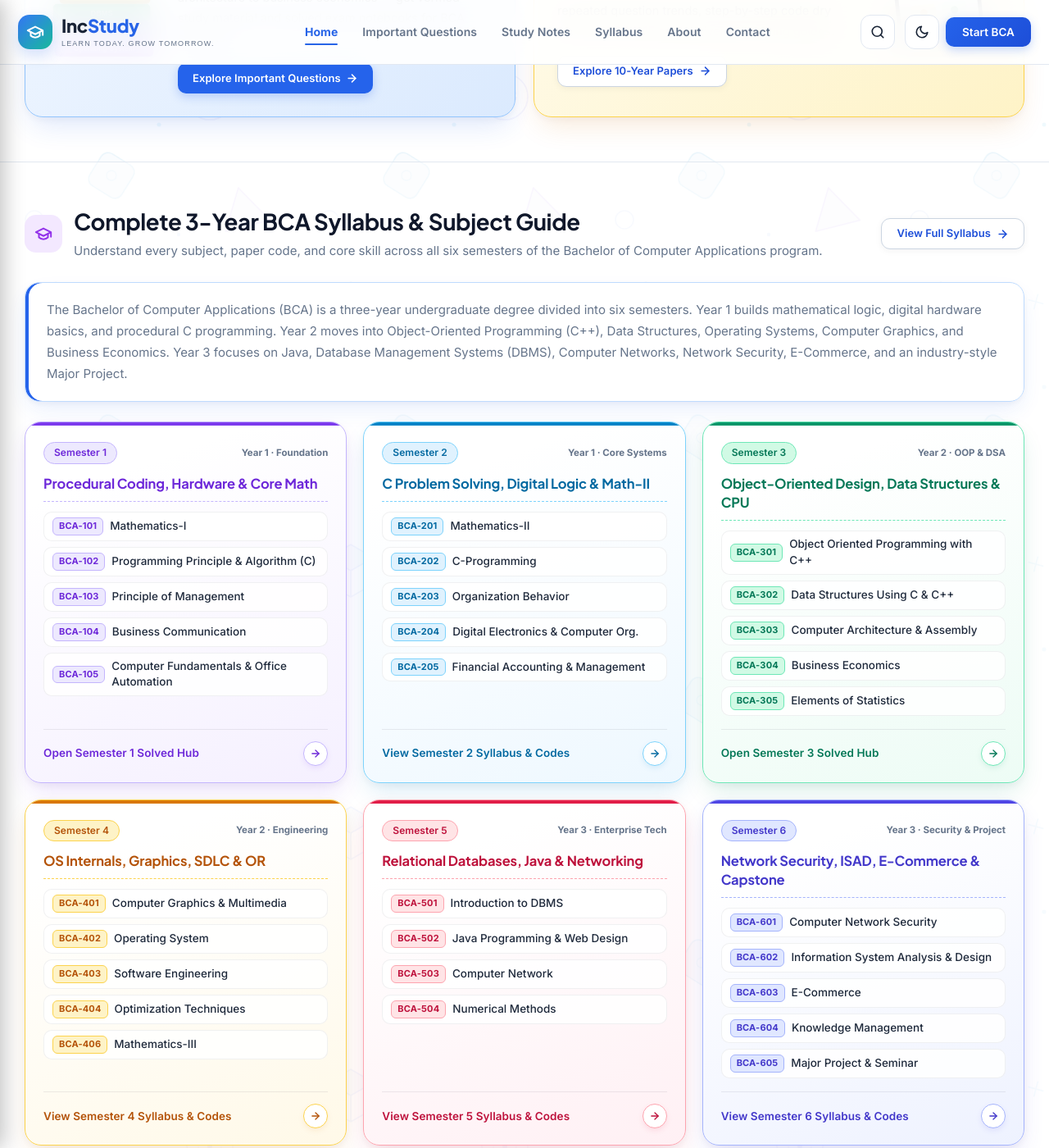
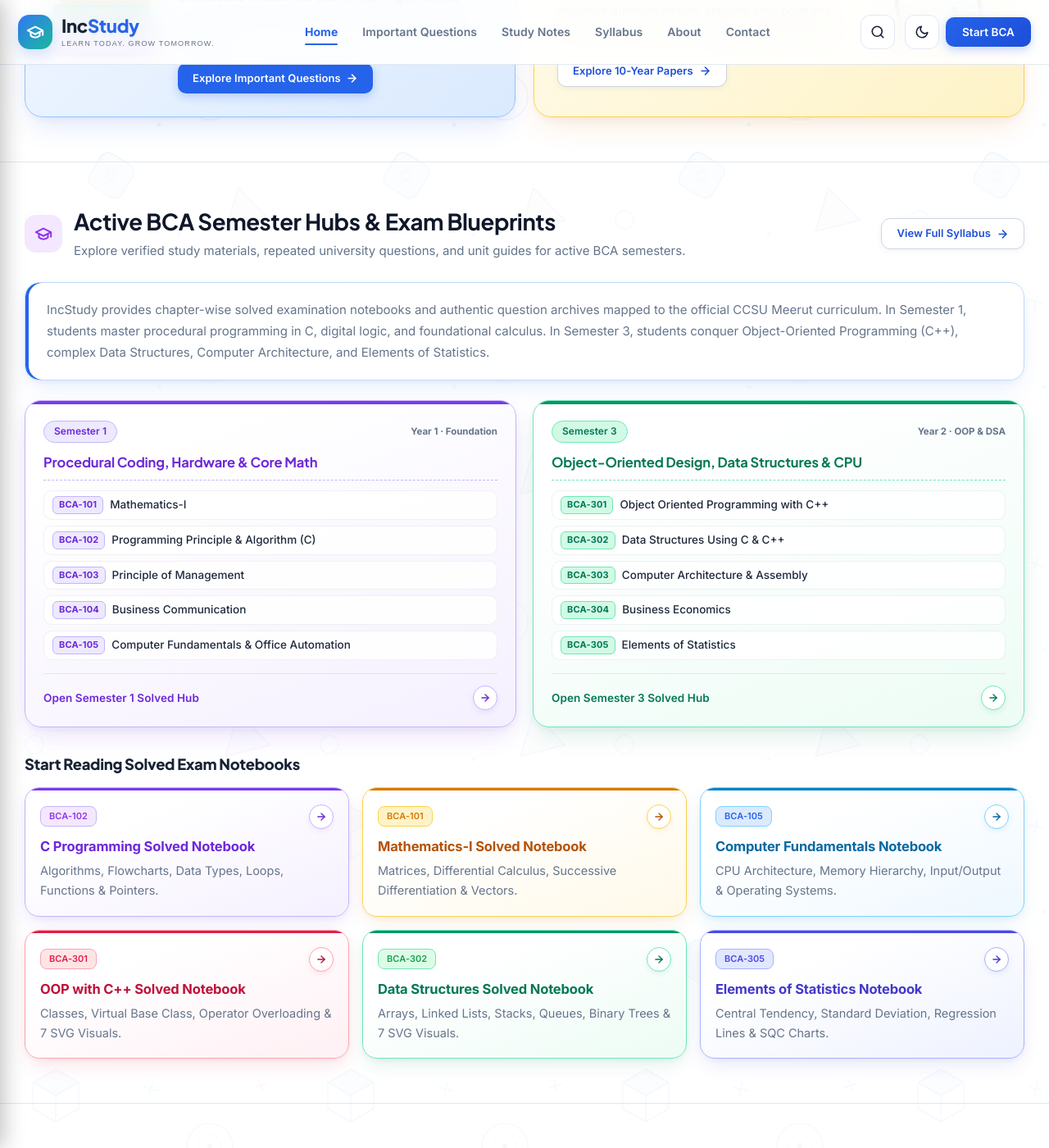
Before and after one commit to HimanshuTyagiJi/incstudy, a Jekyll site: the page built from index.html, in a window 1280 px wide and 1400 px high, scrolled down 1551 px. Shown: the whole window at 82% size. Built offline with Jekyll 4.4.1, drawn with Linux system fonts in a browser that asks for light colours; some of the changed text lies outside the part shown.

Commit message:
Fix homepage and site-wide navigation: eliminate # hashes, align cards to unique live hubs, add directory pages for 100% AdSense compliance

```diff
--- a/_data/homepage.yml
+++ b/_data/homepage.yml
@@ -1,4 +1,4 @@
-# IncStudy Homepage Configuration (AdSense Compliance & High-Yield Exam Architecture)
+# IncStudy Homepage Configuration (100% AdSense Safe & Verified Academic Architecture)
 
 mode: phase1_bca
 
@@ -117,9 +117,9 @@ split_promo:
     theme: "cream"
 
 curriculum_roadmap:
-  title: "Complete 3-Year BCA Syllabus & Subject Guide"
-  subtitle: "Understand every subject, paper code, and core skill across all six semesters of the Bachelor of Computer Applications program."
-  overview: "The Bachelor of Computer Applications (BCA) is a three-year undergraduate degree divided into six semesters. Year 1 builds mathematical logic, digital hardware basics, and procedural C programming. Year 2 moves into Object-Oriented Programming (C++), Data Structures, Operating Systems, Computer Graphics, and Business Economics. Year 3 focuses on Java, Database Management Systems (DBMS), Computer Networks, Network Security, E-Commerce, and an industry-style Major Project."
+  title: "Active BCA Semester Hubs & Exam Blueprints"
+  subtitle: "Explore verified study materials, repeated university questions, and unit guides for active BCA semesters."
+  overview: "IncStudy provides chapter-wise solved examination notebooks and authentic question archives mapped to the official CCSU Meerut curriculum. In Semester 1, students master procedural programming in C, digital logic, and foundational calculus. In Semester 3, students conquer Object-Oriented Programming (C++), complex Data Structures, Computer Architecture, and Elements of Statistics."
   cta_label: "View Full Syllabus"
   cta_url: "/courses/bca/syllabus/"
   featured_topics_title: "Start Reading Solved Exam Notebooks"
@@ -171,22 +171,6 @@ curriculum_roadmap:
           name: "Computer Fundamentals & Office Automation"
       url: "/ccsu/bca/semester-1/"
       theme: "purple"
-    - sem: "Semester 2"
-      year: "Year 1 · Core Systems"
-      focus: "C Problem Solving, Digital Logic & Math-II"
-      subjects_list:
-        - code: "BCA-201"
-          name: "Mathematics-II"
-        - code: "BCA-202"
-          name: "C-Programming"
-        - code: "BCA-203"
-          name: "Organization Behavior"
-        - code: "BCA-204"
-          name: "Digital Electronics & Computer Org."
-        - code: "BCA-205"
-          name: "Financial Accounting & Management"
-      url: "/courses/bca/syllabus/#sem-2"
-      theme: "blue"
     - sem: "Semester 3"
       year: "Year 2 · OOP & DSA"
       focus: "Object-Oriented Design, Data Structures & CPU"
@@ -203,52 +187,6 @@ curriculum_roadmap:
           name: "Elements of Statistics"
       url: "/ccsu/bca/semester-3/"
       theme: "green"
-    - sem: "Semester 4"
-      year: "Year 2 · Engineering"
-      focus: "OS Internals, Graphics, SDLC & OR"
-      subjects_list:
-        - code: "BCA-401"
-          name: "Computer Graphics & Multimedia"
-        - code: "BCA-402"
-          name: "Operating System"
-        - code: "BCA-403"
-          name: "Software Engineering"
-        - code: "BCA-404"
-          name: "Optimization Techniques"
-        - code: "BCA-406"
-          name: "Mathematics-III"
-      url: "/courses/bca/syllabus/#sem-4"
-      theme: "amber"
-    - sem: "Semester 5"
-      year: "Year 3 · Enterprise Tech"
-      focus: "Relational Databases, Java & Networking"
-      subjects_list:
-        - code: "BCA-501"
-          name: "Introduction to DBMS"
-        - code: "BCA-502"
-          name: "Java Programming & Web Design"
-        - code: "BCA-503"
-          name: "Computer Network"
-        - code: "BCA-504"
-          name: "Numerical Methods"
-      url: "/courses/bca/syllabus/#sem-5"
-      theme: "pink"
-    - sem: "Semester 6"
-      year: "Year 3 · Security & Project"
-      focus: "Network Security, ISAD, E-Commerce & Capstone"
-      subjects_list:
-        - code: "BCA-601"
-          name: "Computer Network Security"
-        - code: "BCA-602"
-          name: "Information System Analysis & Design"
-        - code: "BCA-603"
-          name: "E-Commerce"
-        - code: "BCA-604"
-          name: "Knowledge Management"
-        - code: "BCA-605"
-          name: "Major Project & Seminar"
-      url: "/courses/bca/syllabus/#sem-6"
-      theme: "indigo"
 
 exam_guide:
   title: "CCSU BCA Exam Marking Pattern & High-Scoring Strategy"
@@ -297,3 +235,10 @@ faq:
       a: "Most theory papers carry 100 marks total: 75 marks for the 3-hour External University Theory Examination and 25 marks for Internal Sessional Assessment. The 75-mark paper is divided into Section A (5 compulsory questions × 3 marks = 15 marks), Section B (attempt 2 out of 3 questions × 7.5 marks = 15 marks), and Section C (attempt 3 out of 5 long questions × 15 marks = 45 marks)."
     - q: "Does IncStudy provide line-by-line solved question banks for BCA exams?"
       a: "Yes. IncStudy features comprehensive solved exam notebooks covering 2011 to 2023 recurring university examination papers with step-by-step mathematical proofs, working C/C++ programs, dry runs, and vector SVG architecture diagrams."
+
+cta_banner:
+  title: "Prepare with 100% Solved BCA University Question Banks"
+  description: "Access chapter-wise recurring exam questions, step-by-step mathematical proofs, working C/C++ programs, and vector architecture diagrams."
+  cta_label: "Open Important Questions Hub"
+  cta_url: "/courses/bca/important-questions/"
+  highlights: "10 Subjects Solved • 100% Free • Zero Login Required"
--- a/_includes/footer/curriculum.html
+++ b/_includes/footer/curriculum.html
@@ -10,11 +10,10 @@
   </div>
   <nav class="footer-links">
     <a href="{{ '/ccsu/bca/' | relative_url }}">CCSU BCA Overview</a>
-    <a href="{{ '/ccsu/bca/semester-1/' | relative_url }}">Semester 1 Hub (Solved)</a>
-    <a href="{{ '/courses/bca/syllabus/#sem-2' | relative_url }}">Semester 2 Syllabus</a>
-    <a href="{{ '/ccsu/bca/semester-3/' | relative_url }}">Semester 3 Hub (Solved)</a>
-    <a href="{{ '/courses/bca/syllabus/#sem-4' | relative_url }}">Semester 4 Syllabus</a>
-    <a href="{{ '/courses/bca/syllabus/#sem-5' | relative_url }}">Semester 5 Syllabus</a>
-    <a href="{{ '/courses/bca/syllabus/#sem-6' | relative_url }}">Semester 6 Syllabus</a>
+    <a href="{{ '/ccsu/bca/semester-1/' | relative_url }}">BCA 1st Semester Hub</a>
+    <a href="{{ '/ccsu/bca/semester-3/' | relative_url }}">BCA 3rd Semester Hub</a>
+    <a href="{{ '/courses/bca/important-questions/' | relative_url }}">Solved Question Banks</a>
+    <a href="{{ '/courses/bca/previous-papers/' | relative_url }}">10-Year Previous Papers</a>
+    <a href="{{ '/courses/bca/syllabus/' | relative_url }}">Complete Syllabus Guide</a>
   </nav>
 </div>
--- a/_includes/footer/resources.html
+++ b/_includes/footer/resources.html
@@ -9,9 +9,10 @@
   </div>
   <nav class="footer-links">
     <a href="{{ '/courses/bca/notes/' | relative_url }}">BCA Study Notes</a>
-    <a href="{{ '/courses/bca/syllabus/' | relative_url }}">Syllabus Guide</a>
-    <a href="{{ '/courses/bca/previous-papers/' | relative_url }}">Previous Papers</a>
-    <a href="{{ '/courses/bca/important-questions/' | relative_url }}">Important Questions</a>
+    <a href="{{ '/ccsu/bca/semester-1/c-programming-important-questions/' | relative_url }}">C Programming Solved</a>
+    <a href="{{ '/ccsu/bca/semester-1/computer-fundamentals-important-questions/' | relative_url }}">Computer Fundamentals</a>
+    <a href="{{ '/ccsu/bca/semester-3/c-plus-plus-important-questions/' | relative_url }}">C++ OOP Solved</a>
+    <a href="{{ '/ccsu/bca/semester-3/data-structures-important-questions/' | relative_url }}">Data Structures Solved</a>
     <a href="{{ '/search/' | relative_url }}">Search Library</a>
   </nav>
 </div>
--- a/_includes/header/mobile-drawer.html
+++ b/_includes/header/mobile-drawer.html
@@ -31,13 +31,37 @@
       <span class="drawer-label">Home</span>
     </a>
 
-    <a href="{{ '/ccsu/bca/semester-1/' | relative_url }}" class="drawer-item{% if page.url contains '/ccsu/bca/semester-1/' %} active{% endif %}">
+    <a href="{{ '/courses/bca/important-questions/' | relative_url }}" class="drawer-item{% if page.url contains '/important-questions/' %} active{% endif %}">
       <span class="drawer-icon" aria-hidden="true">
         <svg width="18" height="18" viewBox="0 0 24 24" fill="none" stroke="currentColor" stroke-width="2" stroke-linecap="round" stroke-linejoin="round">
           <polygon points="12 2 15.09 8.26 22 9.27 17 14.14 18.18 21.02 12 17.77 5.82 21.02 7 14.14 2 9.27 8.91 8.26 12 2"></polygon>
         </svg>
       </span>
       <span class="drawer-label">Important Questions</span>
+    </a>
+
+    <a href="{{ '/courses/bca/notes/' | relative_url }}" class="drawer-item{% if page.url contains '/courses/bca/notes/' %} active{% endif %}">
+      <span class="drawer-icon" aria-hidden="true">
+        <svg width="18" height="18" viewBox="0 0 24 24" fill="none" stroke="currentColor" stroke-width="2" stroke-linecap="round" stroke-linejoin="round">
+          <path d="M4 19.5A2.5 2.5 0 0 1 6.5 17H20"></path>
+          <path d="M6.5 2H20v20H6.5A2.5 2.5 0 0 1 4 19.5v-15A2.5 2.5 0 0 1 6.5 2z"></path>
+        </svg>
+      </span>
+      <span class="drawer-label">Study Notes</span>
+    </a>
+
+    <a href="{{ '/courses/bca/syllabus/' | relative_url }}" class="drawer-item{% if page.url contains '/courses/bca/syllabus/' %} active{% endif %}">
+      <span class="drawer-icon" aria-hidden="true">
+        <svg width="18" height="18" viewBox="0 0 24 24" fill="none" stroke="currentColor" stroke-width="2" stroke-linecap="round" stroke-linejoin="round">
+          <line x1="8" y1="6" x2="21" y2="6"></line>
+          <line x1="8" y1="12" x2="21" y2="12"></line>
+          <line x1="8" y1="18" x2="21" y2="18"></line>
+          <line x1="3" y1="6" x2="3.01" y2="6"></line>
+          <line x1="3" y1="12" x2="3.01" y2="12"></line>
+          <line x1="3" y1="18" x2="3.01" y2="18"></line>
+        </svg>
+      </span>
+      <span class="drawer-label">Syllabus</span>
     </a>
 
     <a href="{{ '/about/' | relative_url }}" class="drawer-item{% if page.url == '/about/' %} active{% endif %}">
--- a/assets/css/main.css
+++ b/assets/css/main.css
@@ -1931,10 +1931,10 @@ body.home-page::before {
   color: var(--muted);
 }
 
-/* 6-Semester Roadmap Grid (Shared Color Tokens + Layered Elevation + SVG Footer Arrow) */
+/* Active BCA Semester Hubs Grid (Balanced 2-Column Responsive Layout) */
 .roadmap-grid {
   display: grid;
-  grid-template-columns: repeat(3, minmax(0, 1fr));
+  grid-template-columns: repeat(auto-fit, minmax(320px, 1fr));
   gap: 20px;
   margin-bottom: 34px;
 }
--- /dev/null
+++ b/bca/index.html
@@ -0,0 +1,54 @@
+---
+layout: full-width
+title: Bachelor of Computer Applications (BCA) Study Hub
+description: Complete BCA study notes, semester hubs, solved question archives, and university syllabi on IncStudy.
+permalink: /bca/
+eyebrow: DEGREE PORTAL
+---
+
+<div class="intro-copy" style="max-width: 850px; margin-bottom: 28px;">
+  <p style="font-size: 15px; line-height: 1.7; color: var(--muted);">
+    Welcome to the <strong>IncStudy BCA Academic Portal</strong>. Master core computer applications subjects with chapter-wise solved examination notebooks, authentic question archives, and textbook-grade unit guides.
+  </p>
+</div>
+
+<div class="app-card-grid" style="display: grid; grid-template-columns: repeat(auto-fit, minmax(300px, 1fr)); gap: 24px; margin-bottom: 35px;">
+  <!-- CCSU BCA Hub -->
+  <a class="app-card app-card-purple" href="{{ '/ccsu/bca/' | relative_url }}" style="text-decoration: none;">
+    <div class="app-card-content">
+      <span class="app-card-badge">University Hub · CCSU Meerut</span>
+      <h3 class="app-card-title">CCSU BCA Master Portal</h3>
+      <p class="app-card-desc">Access active semester hubs, syllabus breakdowns, and 75-mark external examination question solutions.</p>
+    </div>
+    <div class="app-card-footer" style="display: flex; align-items: center; justify-content: space-between; margin-top: 18px; font-weight: 600; color: #7c3aed;">
+      <span>Open CCSU BCA Portal</span>
+      <span>&rarr;</span>
+    </div>
+  </a>
+
+  <!-- Subject Study Notes -->
+  <a class="app-card app-card-emerald" href="{{ '/courses/bca/notes/' | relative_url }}" style="text-decoration: none;">
+    <div class="app-card-content">
+      <span class="app-card-badge">Comprehensive · Unit Guides</span>
+      <h3 class="app-card-title">BCA Subject Study Notes</h3>
+      <p class="app-card-desc">Chapter-by-chapter theory explanations, data structures, algorithms, and assembly architecture guides.</p>
+    </div>
+    <div class="app-card-footer" style="display: flex; align-items: center; justify-content: space-between; margin-top: 18px; font-weight: 600; color: #059669;">
+      <span>Explore Subject Notes</span>
+      <span>&rarr;</span>
+    </div>
+  </a>
+
+  <!-- Important Questions Hub -->
+  <a class="app-card app-card-amber" href="{{ '/courses/bca/important-questions/' | relative_url }}" style="text-decoration: none;">
+    <div class="app-card-content">
+      <span class="app-card-badge">Solved Exam Notebooks · 400+ Qs</span>
+      <h3 class="app-card-title">Important Solved Questions</h3>
+      <p class="app-card-desc">Step-by-step mathematical proofs, working C/C++ code, and high-frequency university exam answers.</p>
+    </div>
+    <div class="app-card-footer" style="display: flex; align-items: center; justify-content: space-between; margin-top: 18px; font-weight: 600; color: #d97706;">
+      <span>Open Question Banks</span>
+      <span>&rarr;</span>
+    </div>
+  </a>
+</div>
--- a/ccsu/bca/index.html
+++ b/ccsu/bca/index.html
@@ -12,8 +12,6 @@ semesters:
     url: /ccsu/bca/semester-1/
   - label: Semester 3
     url: /ccsu/bca/semester-3/
-  - label: Semester 5
-    url: /ccsu/bca/semester-5/
 ---
 <h2>Choose Your Semester</h2>
 <p class="intro-copy">Select your semester to access unit-wise notes, previous year exam questions, and verified syllabus mapping for CCSU Meerut.</p>
@@ -49,9 +47,9 @@ semesters:
     </svg>
 
     <div class="app-card-content">
-      <span class="app-card-badge">Year 1 · Odd Sem</span>
-      <h3 class="app-card-title">Semester 1</h3>
-      <p class="app-card-desc">C Programming, Computer Fundamentals, Mathematics-I, Management &amp; Communication</p>
+      <span class="app-card-badge">Year 1 · 5 Core Subjects Solved</span>
+      <h3 class="app-card-title">Semester 1 Hub</h3>
+      <p class="app-card-desc">C Programming, Computer Fundamentals, Mathematics-I, Management &amp; Communication with 10-Yr Solved PYQs</p>
     </div>
 
     <div class="app-card-footer">
@@ -80,9 +78,9 @@ semesters:
     </svg>
 
     <div class="app-card-content">
-      <span class="app-card-badge">Year 2 · Odd Sem</span>
-      <h3 class="app-card-title">Semester 3</h3>
-      <p class="app-card-desc">Data Structures, C++, Computer Architecture, Business Economics &amp; Statistics</p>
+      <span class="app-card-badge">Year 2 · 5 Core Subjects Solved</span>
+      <h3 class="app-card-title">Semester 3 Hub</h3>
+      <p class="app-card-desc">OOP with C++, Data Structures, Computer Architecture, Business Economics &amp; Statistics with 40 SVG Visuals</p>
     </div>
 
     <div class="app-card-footer">
@@ -91,33 +89,30 @@ semesters:
     </div>
   </a>
 
-  <!-- Semester 5 Card (Amber Theme with 3D Glowing Sphere) -->
-  <a class="app-card app-card-amber" href="{{ '/ccsu/bca/semester-5/' | relative_url }}">
-    <svg class="app-card-3d" viewBox="0 0 100 100" fill="none" xmlns="http://www.w3.org/2000/svg">
-      <defs>
-        <radialGradient id="sphereGradSem5" cx="35%" cy="30%" r="65%">
-          <stop stop-color="#fef08a"/>
-          <stop offset="0.4" stop-color="#f59e0b"/>
-          <stop offset="1" stop-color="#92400e"/>
-        </radialGradient>
-        <filter id="sphereGlowSem5" x="0" y="0" width="100" height="100" filterUnits="userSpaceOnUse">
-          <feDropShadow dx="0" dy="8" stdDeviation="6" flood-color="#d97706" flood-opacity="0.35"/>
-        </filter>
-      </defs>
-      <g filter="url(#sphereGlowSem5)">
-        <circle cx="50" cy="50" r="34" fill="url(#sphereGradSem5)"/>
-        <ellipse cx="40" cy="36" rx="10" ry="6" fill="#ffffff" fill-opacity="0.45" transform="rotate(-30 40 36)"/>
-      </g>
-    </svg>
-
+  <!-- Card 3: 10-Year Question Papers Archive (Pink Theme) -->
+  <a class="app-card app-card-pink" href="{{ '/courses/bca/previous-papers/' | relative_url }}">
     <div class="app-card-content">
-      <span class="app-card-badge">Year 3 · Odd Sem</span>
-      <h3 class="app-card-title">Semester 5</h3>
-      <p class="app-card-desc">Java Programming, DBMS, Computer Network &amp; Numerical Methods</p>
+      <span class="app-card-badge">2011–2023 · Authentic Papers</span>
+      <h3 class="app-card-title">10-Year Previous Papers</h3>
+      <p class="app-card-desc">Authentic CCSU examination question paper archive with high-frequency recurring university questions solved.</p>
     </div>
 
     <div class="app-card-footer">
-      <span class="app-card-action">View Semester 5 Resources</span>
+      <span class="app-card-action">Explore Previous Papers</span>
+      <span class="app-card-arrow">→</span>
+    </div>
+  </a>
+
+  <!-- Card 4: Complete Syllabus Guide (Cyan Theme) -->
+  <a class="app-card app-card-cyan" href="{{ '/courses/bca/syllabus/' | relative_url }}">
+    <div class="app-card-content">
+      <span class="app-card-badge">All 6 Semesters · Official Blueprint</span>
+      <h3 class="app-card-title">CCSU Syllabus &amp; Blueprint</h3>
+      <p class="app-card-desc">Official university course structure, course codes, 75+25 marking criteria, and semester-wise examination rules.</p>
+    </div>
+
+    <div class="app-card-footer">
+      <span class="app-card-action">View Full Syllabus</span>
       <span class="app-card-arrow">→</span>
     </div>
   </a>
--- /dev/null
+++ b/courses/index.html
@@ -0,0 +1,41 @@
+---
+layout: full-width
+title: Academic Courses & Degree Programs
+description: Explore comprehensive BCA study materials, official university syllabi, semester blueprints, and solved question banks on IncStudy.
+permalink: /courses/
+eyebrow: COURSE DIRECTORY
+---
+
+<div class="intro-copy" style="max-width: 850px; margin-bottom: 28px;">
+  <p style="font-size: 15px; line-height: 1.7; color: var(--muted);">
+    Welcome to the <strong>IncStudy Course Directory</strong>. Access verified semester study materials, official syllabi, and 10-year examination archives tailored for computer science and applications students.
+  </p>
+</div>
+
+<div class="app-card-grid" style="display: grid; grid-template-columns: repeat(auto-fit, minmax(320px, 1fr)); gap: 24px; margin-bottom: 35px;">
+  <!-- BCA Card -->
+  <a class="app-card app-card-purple" href="{{ '/courses/bca/' | relative_url }}" style="text-decoration: none;">
+    <div class="app-card-content">
+      <span class="app-card-badge">3-Year Undergraduate · Full Curriculum</span>
+      <h3 class="app-card-title">Bachelor of Computer Applications (BCA)</h3>
+      <p class="app-card-desc">Comprehensive semester guides, C/C++ programming notebooks, Data Structures, Computer Architecture, and 10-year university question papers.</p>
+    </div>
+    <div class="app-card-footer" style="display: flex; align-items: center; justify-content: space-between; margin-top: 18px; font-weight: 600; color: #7c3aed;">
+      <span>Explore BCA Resources</span>
+      <span>&rarr;</span>
+    </div>
+  </a>
+
+  <!-- Solved Question Banks Card -->
+  <a class="app-card app-card-emerald" href="{{ '/courses/bca/important-questions/' | relative_url }}" style="text-decoration: none;">
+    <div class="app-card-content">
+      <span class="app-card-badge">High Scoring · 10 Subjects Solved</span>
+      <h3 class="app-card-title">Solved Question Banks</h3>
+      <p class="app-card-desc">Line-by-line university solutions covering 2011 to 2023 exam papers with vector architecture diagrams and dry-run code explanations.</p>
+    </div>
+    <div class="app-card-footer" style="display: flex; align-items: center; justify-content: space-between; margin-top: 18px; font-weight: 600; color: #059669;">
+      <span>View Solved Question Banks</span>
+      <span>&rarr;</span>
+    </div>
+  </a>
+</div>
```
Also changed, not shown: bca/topics/index.html (added, +60 -0 lines), ccsu/bca/semester-1/papers/index.html (added, +33 -0 lines).
